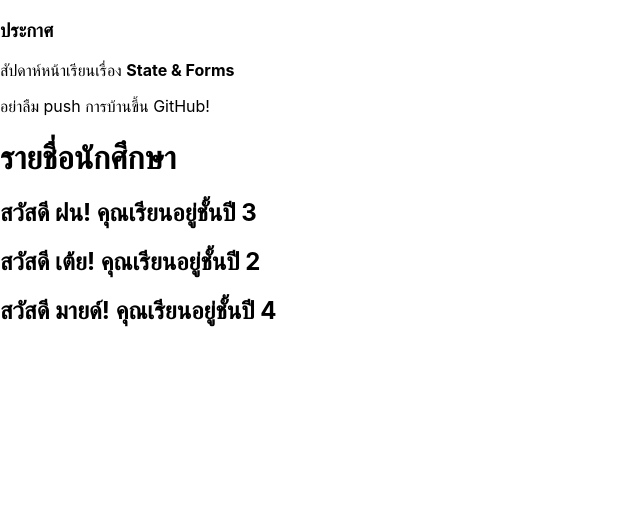
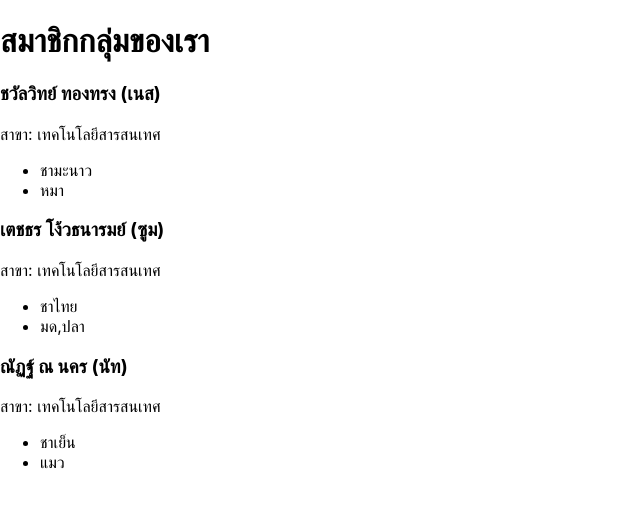
Before and after one commit to Chawanwit-thongsong/feapp-670710714, a React (Create React App) app in the folder my-app/: page / in a window 1280 px wide. Shown: the top 508 px of the page, without its empty margins (0-640 px from the left). Built offline with nearby package versions, Linux system fonts and the light colour scheme.

Commit message:
add profilecard

```diff
--- a/my-app/src/App.js
+++ b/my-app/src/App.js
@@ -1,27 +1,34 @@
 import React from 'react';
-import Greeting from './components/Greeting';
-import Card from './components/Card';
+import ProfileCard from './components/ProfileCard';
+import './App.css';
 
-const students = [
-  { id: 1, name: 'ฝน', year: 3 },
-  { id: 2, name: 'เต้ย', year: 2 },
-  { id: 3, name: 'มายด์', year: 4 },
+const members = [
+  { id: 1, name: 'ชวัลวิทย์ ทองทรง', nickname: 'เนส',
+    major: 'เทคโนโลยีสารสนเทศ', favorites: ['ชามะนาว', 'หมา'] },
+  { id: 2, name: 'เตชธร โง้วธนารมย์', nickname: 'ซูม',
+    major: 'เทคโนโลยีสารสนเทศ', favorites: ['ชาไทย', 'มด,ปลา'] },
+  { id: 3, name: 'ณัฏฐ์ ณ นคร', nickname: 'นัท',
+    major: 'เทคโนโลยีสารสนเทศ', favorites: ['ชาเย็น', 'แมว'] },
+  // 👉 เพิ่มสมาชิกคนอื่น ๆ ของกลุ่มที่นี่
 ];
 
 function App() {
   return (
-    <div>
-      <Card title="ประกาศ">
-        <p>สัปดาห์หน้าเรียนเรื่อง <b>State & Forms</b></p>
-        <p>อย่าลืม push การบ้านขึ้น GitHub!</p>
-      </Card>
-      <h1>รายชื่อนักศึกษา</h1>
-      {students.map((s) => (
-        <Greeting key={s.id} name={s.name} year={s.year} />
-      ))}
+    <div className="container">
+      <h1>สมาชิกกลุ่มของเรา</h1>
+      <div className="card-row">
+        {members.map((m) => (
+          <ProfileCard
+            key={m.id}
+            name={m.name}
+            nickname={m.nickname}
+            major={m.major}
+            favorites={m.favorites}
+          />
+        ))}
+      </div>
     </div>
   );
 }
 
-
 export default App;
--- /dev/null
+++ b/my-app/src/components/ProfileCard.jsx
@@ -0,0 +1,15 @@
+function ProfileCard({ name, nickname, major = 'ยังไม่ระบุสาขา', favorites }) {
+  return (
+    <div className="profile-card">
+      <h3>{name} ({nickname})</h3>
+      <p>สาขา: {major}</p>
+      <ul>
+        {favorites.map((item, index) => (
+          <li key={index}>{item}</li>
+        ))}
+      </ul>
+    </div>
+  );
+}
+
+export default ProfileCard;
```
